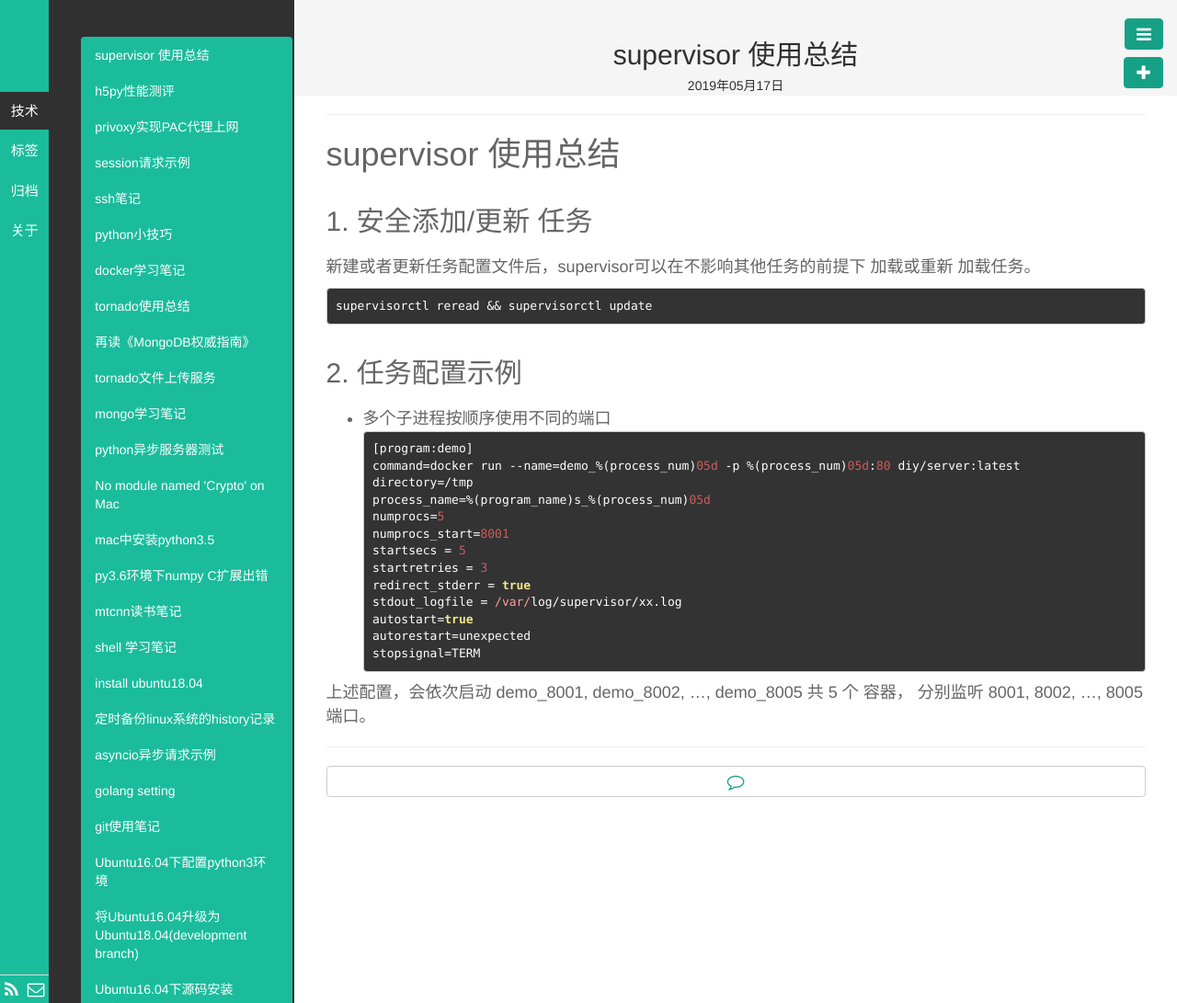
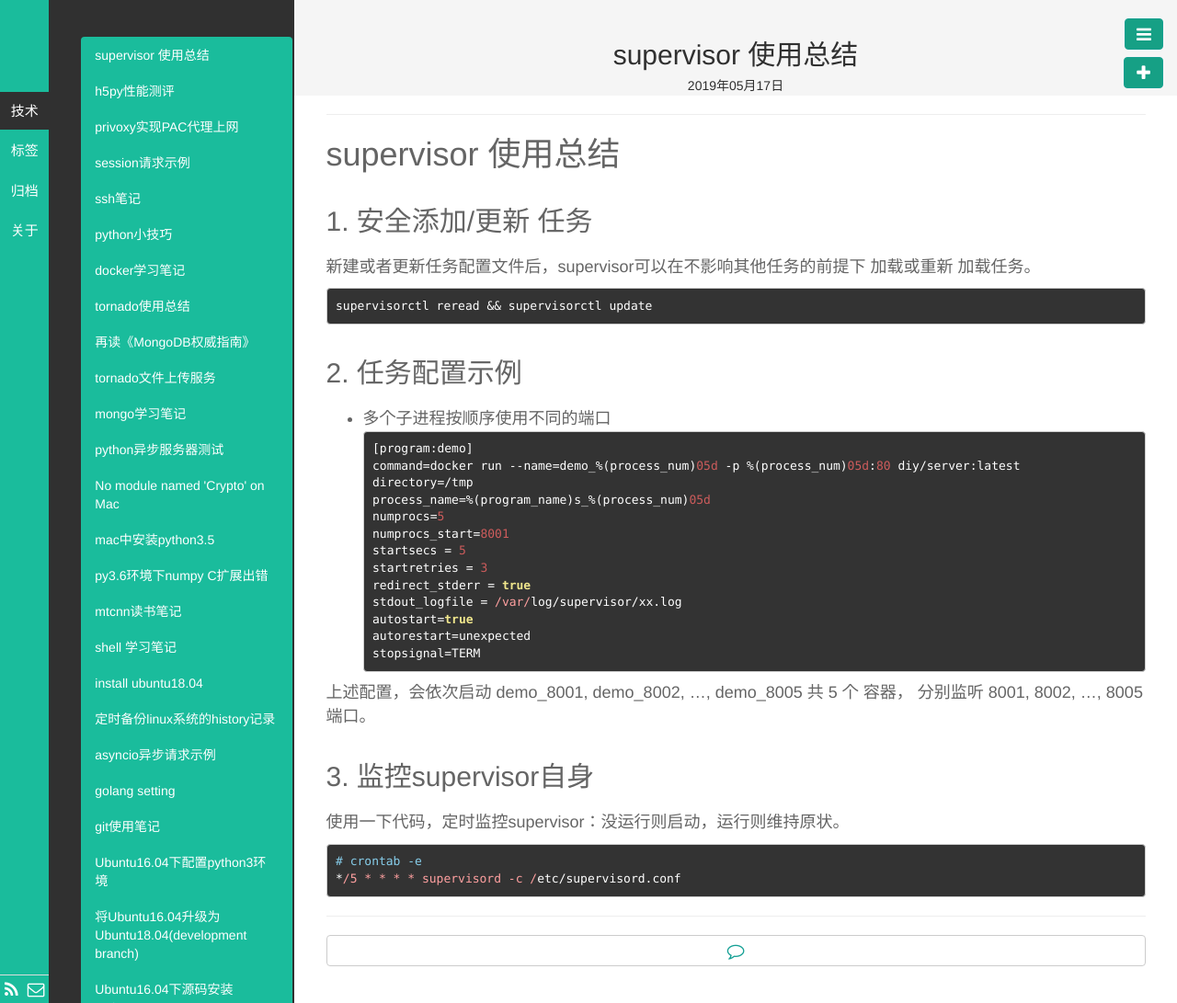
Before and after one commit to fengrk/frkhit.github.io, a Jekyll site: the page built from _posts/blog/2019-05-17-supervisor_note.md, in a window 1280 px wide. Shown: the whole page at 92% size. Built offline with Jekyll 4.4.1, drawn with Linux system fonts in a browser that asks for light colours; Markdown is read by kramdown in place of the engine named in the settings.

Commit message:
确保supervisor 正常工作

````diff
--- a/_posts/blog/2019-05-17-supervisor_note.md
+++ b/_posts/blog/2019-05-17-supervisor_note.md
@@ -34,3 +34,12 @@ stopsignal=TERM
 ```
 
 上述配置，会依次启动 demo_8001, demo_8002, ..., demo_8005 共 5 个 容器， 分别监听 8001, 8002, ..., 8005端口。
+
+## 3. 监控supervisor自身
+
+使用一下代码，定时监控supervisor：没运行则启动，运行则维持原状。
+
+```
+# crontab -e
+*/5 * * * * supervisord -c /etc/supervisord.conf
+```
````
